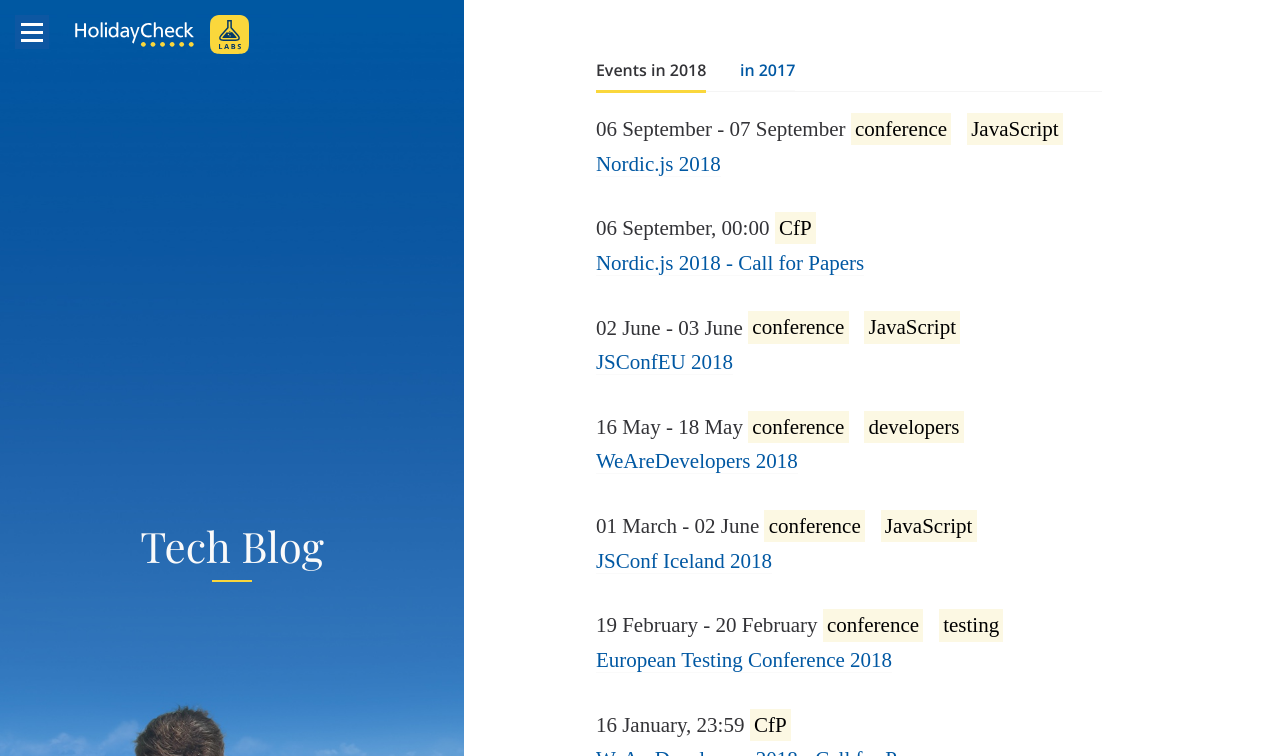
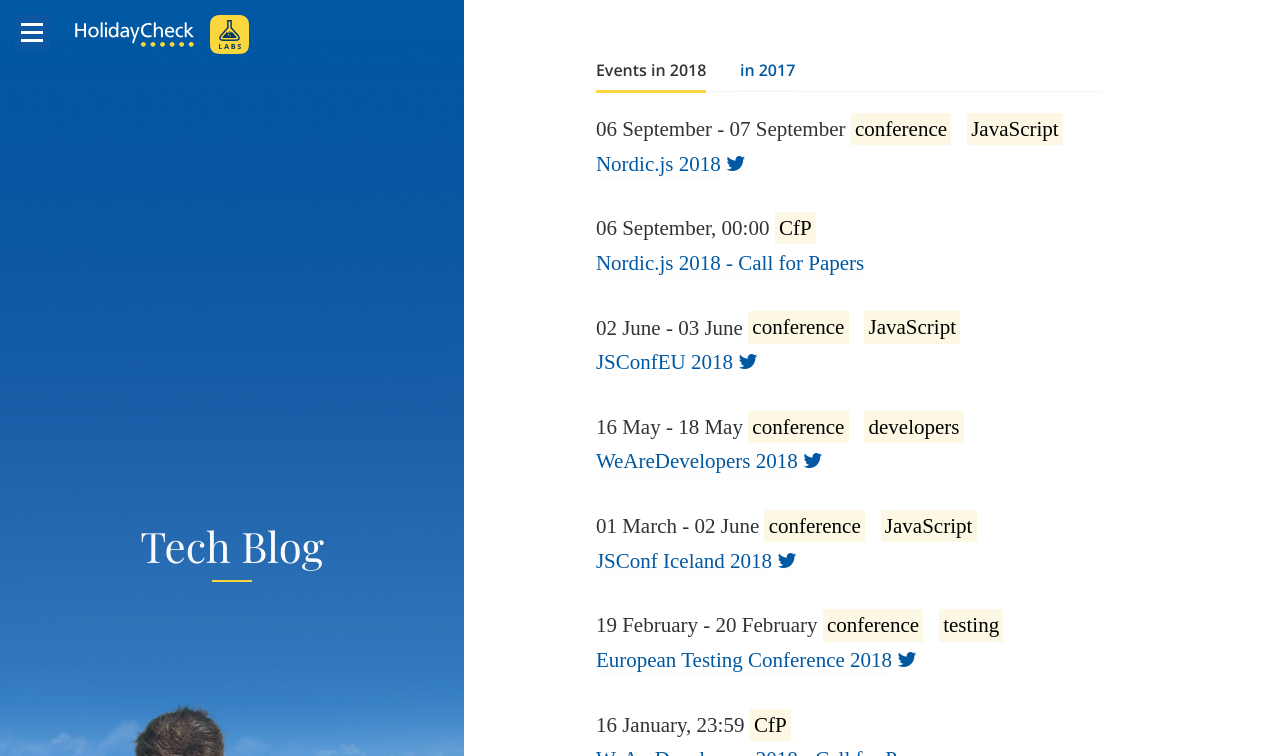
Before and after one commit to holidaycheck/tech-blog, a Jekyll site: the page built from events.md, in a window 1280 px wide. Shown: the top 756 px of the page. Built offline with Jekyll 4.4.1, drawn with Linux system fonts in a browser that asks for light colours; some web fonts are replaced.

Commit message:
Add twitter logo if the event has one.

```diff
--- a/_layouts/events.html
+++ b/_layouts/events.html
@@ -38,6 +38,11 @@
       {% else %}
         {{ event.name }}
       {% endif %}
+
+      {% if event.twitter %}
+        <a href="https://twitter.com/{{ event.twitter }}" class="fa fa-twitter"></a>
+      {% endif %}
+
       {% if event.posts %}
         - read about it:
         {% for post in event.posts %}
```
